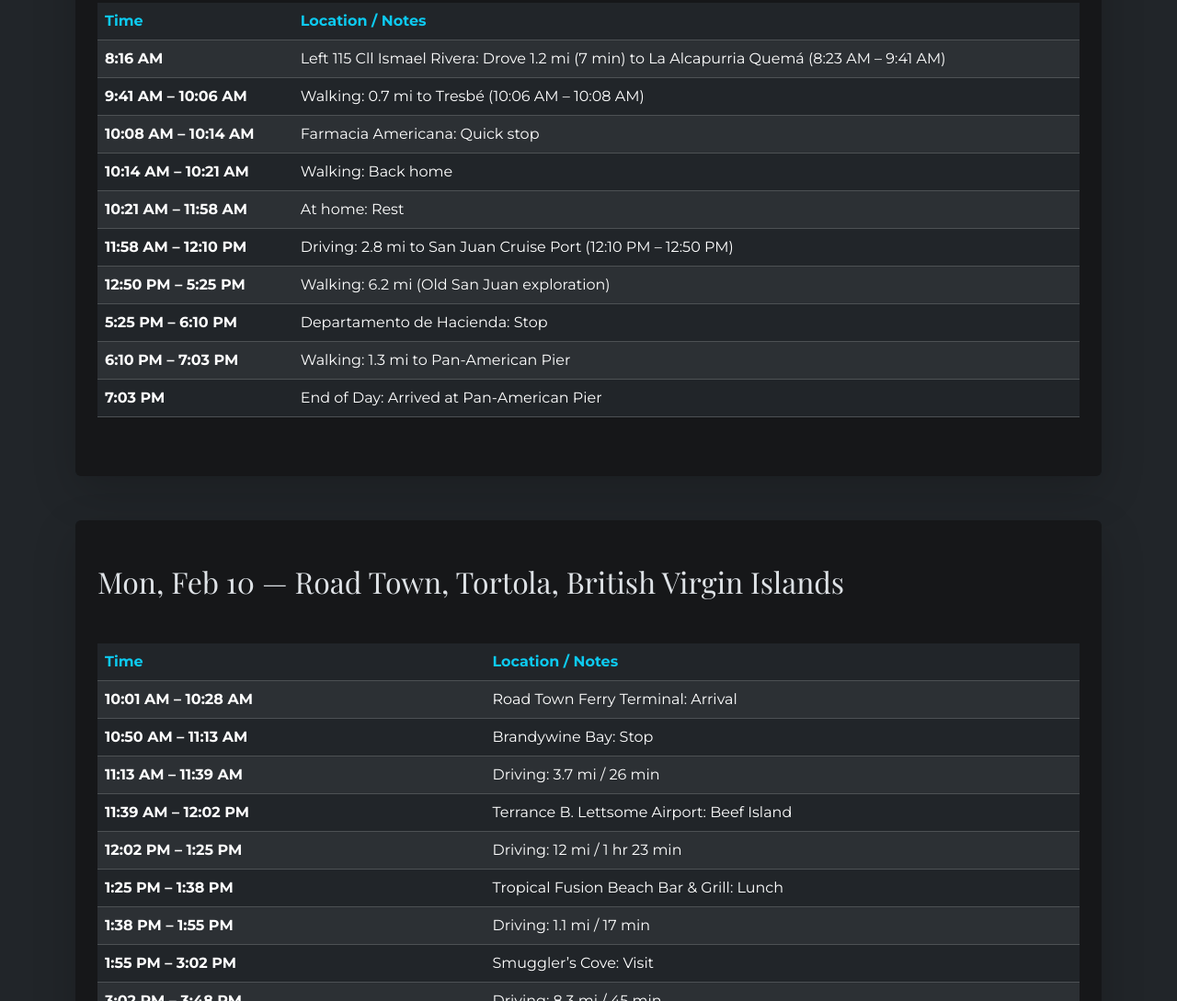
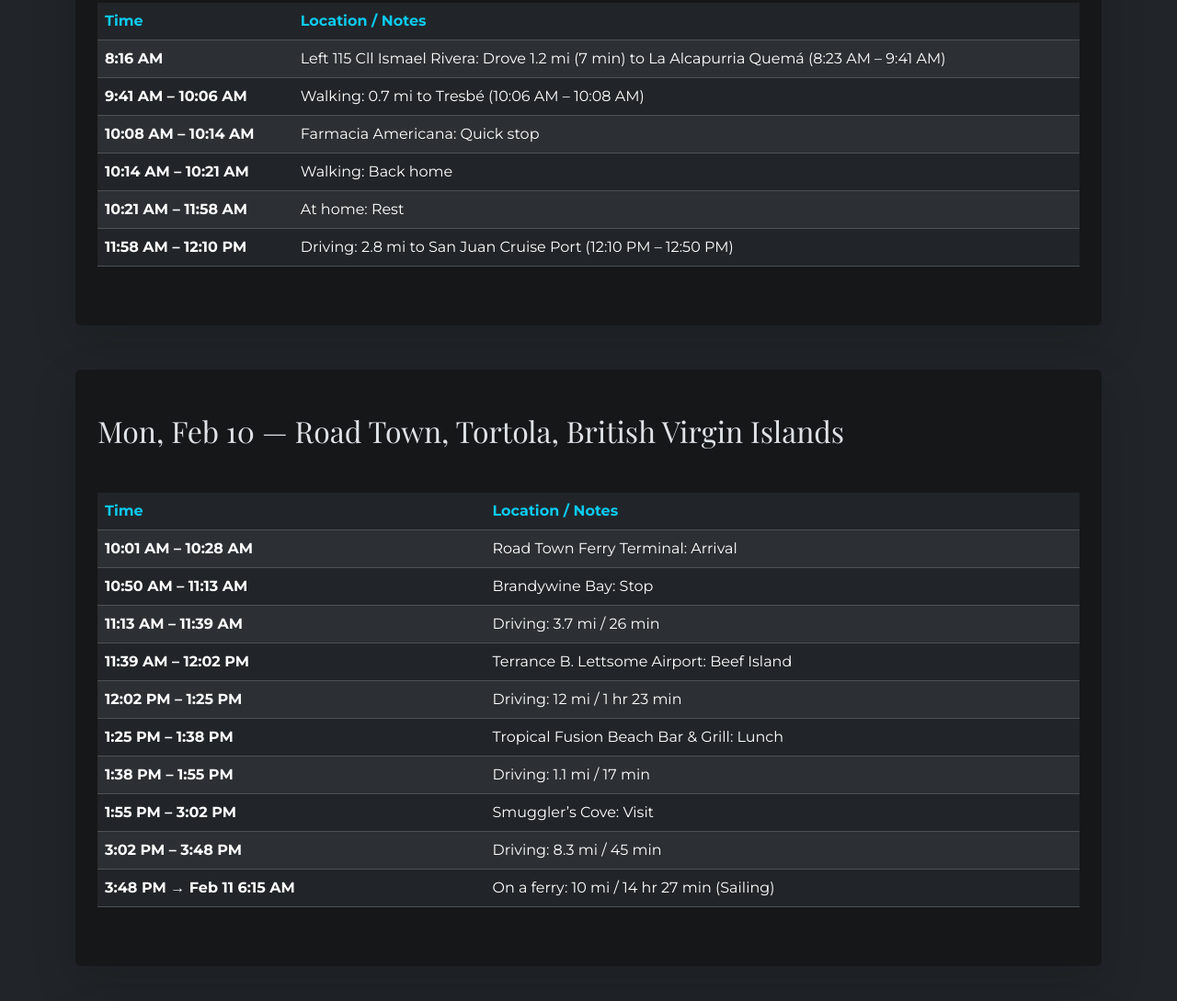
Before and after one commit to thestantrail/thestantrail, a plain HTML site: page trips/caribbean-cruise-feb-2025.html in a window 1280 px wide. Shown: the part 1911-3000 px from the top of the page at 92% size. Drawn offline with nearby package versions, Linux system fonts and the light colour scheme.

Commit message:
Update caribbean-cruise-feb-2025.html

```diff
--- a/trips/caribbean-cruise-feb-2025.html
+++ b/trips/caribbean-cruise-feb-2025.html
@@ -100,10 +100,6 @@
           <tr><td class="fw-bold">10:14 AM – 10:21 AM</td><td>Walking: Back home</td></tr>
           <tr><td class="fw-bold">10:21 AM – 11:58 AM</td><td>At home: Rest</td></tr>
           <tr><td class="fw-bold">11:58 AM – 12:10 PM</td><td>Driving: 2.8 mi to San Juan Cruise Port (12:10 PM – 12:50 PM)</td></tr>
-          <tr><td class="fw-bold">12:50 PM – 5:25 PM</td><td>Walking: 6.2 mi (Old San Juan exploration)</td></tr>
-          <tr><td class="fw-bold">5:25 PM – 6:10 PM</td><td>Departamento de Hacienda: Stop</td></tr>
-          <tr><td class="fw-bold">6:10 PM – 7:03 PM</td><td>Walking: 1.3 mi to Pan-American Pier</td></tr>
-          <tr><td class="fw-bold">7:03 PM</td><td>End of Day: Arrived at Pan-American Pier</td></tr>
         </tbody>
       </table>
     </section>
```
